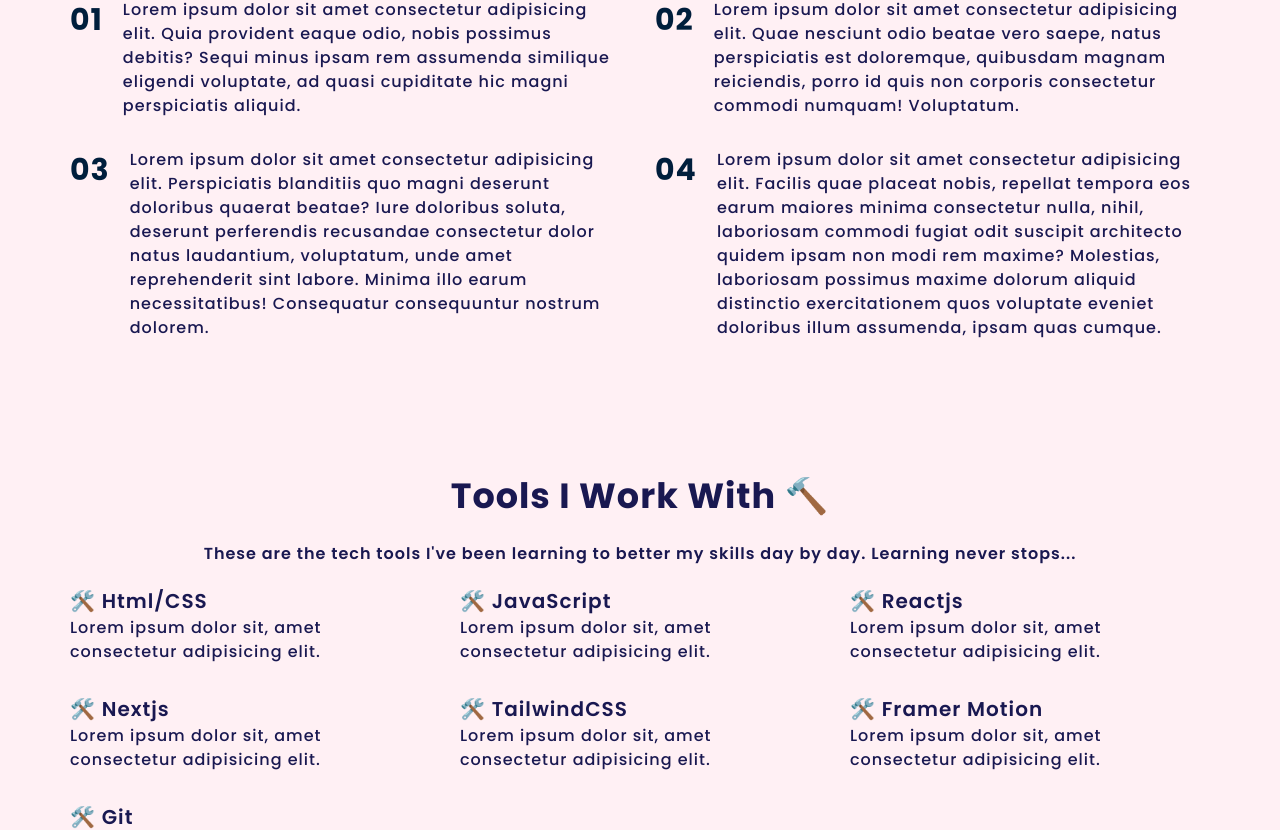
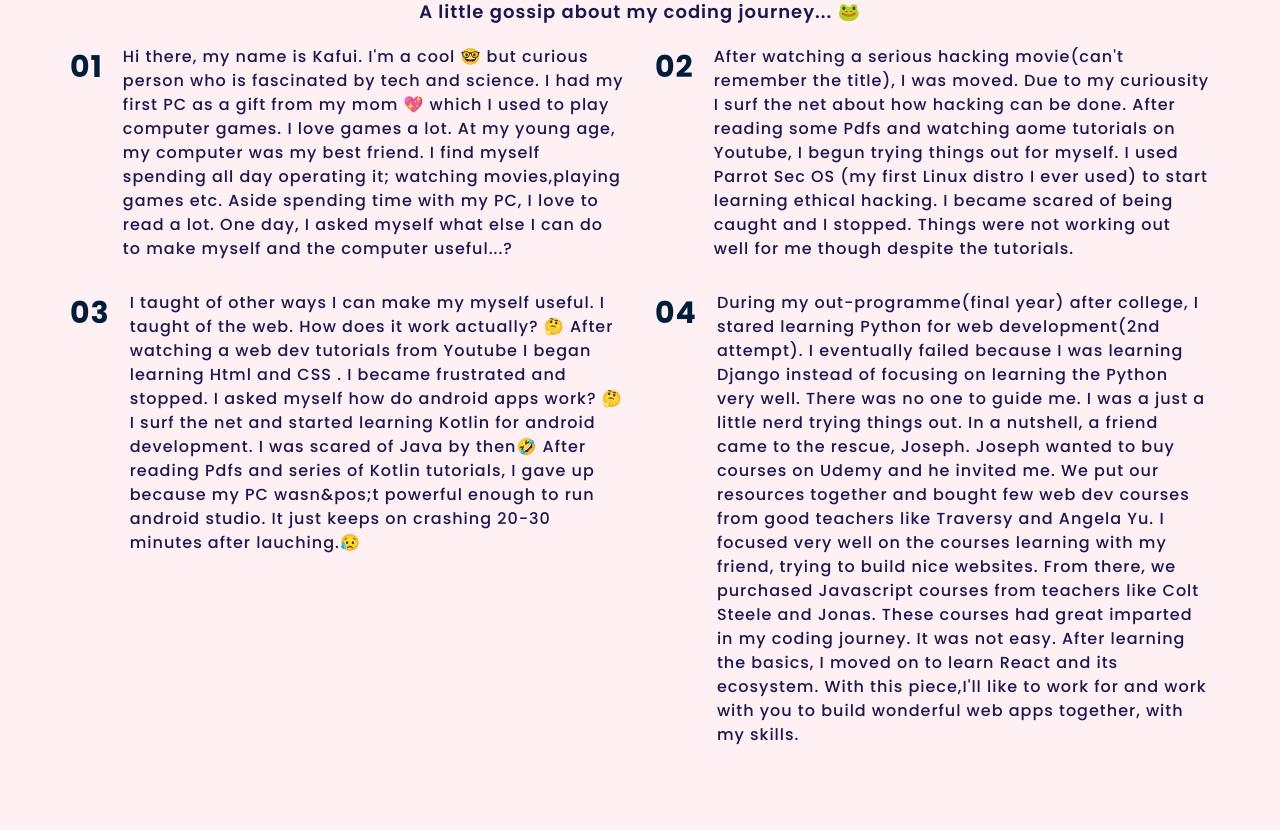
Before and after one commit to MorteyKafui/sir-kafui-portfolio, a Next.js app: page / in a window 1280 px wide. Shown: the part 780-1610 px from the top of the page. Built offline with nearby package versions, Linux system fonts and the light colour scheme; some icons are missing; a web font is replaced by a local one.

Commit message:
update about and skills section

```diff
--- a/components/About/About.jsx
+++ b/components/About/About.jsx
@@ -5,38 +5,60 @@ const About = () => {
     <section id='about' className={styles.about}>
       <div className='main-container'>
         <h2>Who Am I ? 🧐</h2>
+        <p className='description'>
+          A little gossip about my coding journey... 🐸
+        </p>
         <div className={styles.aboutMe}>
           <p className={styles.text}>
-            <span>01</span>
-            Lorem ipsum dolor sit amet consectetur adipisicing elit. Quia
-            provident eaque odio, nobis possimus debitis? Sequi minus ipsam rem
-            assumenda similique eligendi voluptate, ad quasi cupiditate hic
-            magni perspiciatis aliquid.
+            <span className={styles.num}>01</span>
+            Hi there, my name is Kafui. I&apos;m a cool 🤓 but curious person
+            who is fascinated by tech and science. I had my first PC as a gift
+            from my mom 💖 which I used to play computer games. I love games a
+            lot. At my young age, my computer was my best friend. I find myself
+            spending all day operating it; watching movies,playing games etc.
+            Aside spending time with my PC, I love to read a lot. One day, I
+            asked myself what else I can do to make myself and the computer
+            useful...?
           </p>
           <p className={styles.text}>
-            <span>02</span>
-            Lorem ipsum dolor sit amet consectetur adipisicing elit. Quae
-            nesciunt odio beatae vero saepe, natus perspiciatis est doloremque,
-            quibusdam magnam reiciendis, porro id quis non corporis consectetur
-            commodi numquam! Voluptatum.
+            <span className={styles.num}>02</span>
+            After watching a serious hacking movie(can&apos;t remember the
+            title), I was moved. Due to my curiousity I surf the net about how
+            hacking can be done. After reading some Pdfs and watching aome
+            tutorials on Youtube, I begun trying things out for myself. I used
+            Parrot Sec OS (my first Linux distro I ever used) to start learning
+            ethical hacking. I became scared of being caught and I stopped.
+            Things were not working out well for me though despite the
+            tutorials.
           </p>
           <p className={styles.text}>
-            <span>03</span>
-            Lorem ipsum dolor sit amet consectetur adipisicing elit.
-            Perspiciatis blanditiis quo magni deserunt doloribus quaerat beatae?
-            Iure doloribus soluta, deserunt perferendis recusandae consectetur
-            dolor natus laudantium, voluptatum, unde amet reprehenderit sint
-            labore. Minima illo earum necessitatibus! Consequatur consequuntur
-            nostrum dolorem.
+            <span className={styles.num}>03</span>I taught of other ways I can
+            make my myself useful. I taught of the web. How does it work
+            actually? 🤔 After watching a web dev tutorials from Youtube I began
+            learning Html and CSS . I became frustrated and stopped. I asked
+            myself how do android apps work? 🤔 I surf the net and started
+            learning Kotlin for android development. I was scared of Java by
+            then🤣 After reading Pdfs and series of Kotlin tutorials, I gave up
+            because my PC wasn&pos;t powerful enough to run android studio. It
+            just keeps on crashing 20-30 minutes after lauching.😥
           </p>
           <p className={styles.text}>
-            <span>04</span>
-            Lorem ipsum dolor sit amet consectetur adipisicing elit. Facilis
-            quae placeat nobis, repellat tempora eos earum maiores minima
-            consectetur nulla, nihil, laboriosam commodi fugiat odit suscipit
-            architecto quidem ipsam non modi rem maxime? Molestias, laboriosam
-            possimus maxime dolorum aliquid distinctio exercitationem quos
-            voluptate eveniet doloribus illum assumenda, ipsam quas cumque.
+            <span className={styles.num}>04</span>
+            During my out-programme(final year) after college, I stared learning
+            Python for web development(2nd attempt). I eventually failed because
+            I was learning Django instead of focusing on learning the Python
+            very well. There was no one to guide me. I was a just a little nerd
+            trying things out. In a nutshell, a friend came to the rescue,
+            Joseph. Joseph wanted to buy courses on Udemy and he invited me. We
+            put our resources together and bought few web dev courses from good
+            teachers like Traversy and Angela Yu. I focused very well on the
+            courses learning with my friend, trying to build nice websites. From
+            there, we purchased Javascript courses from teachers like Colt
+            Steele and Jonas. These courses had great imparted in my coding
+            journey. It was not easy. After learning the basics, I moved on to
+            learn React and its ecosystem. With this piece,I&apos;ll like to
+            work for and work with you to build wonderful web apps together,
+            with my skills.
           </p>
         </div>
       </div>
--- a/components/About/About.module.css
+++ b/components/About/About.module.css
@@ -9,7 +9,6 @@
   grid-template-columns: repeat(2, 1fr);
   gap: 3rem;
   justify-content: center;
-  align-items: center;
 }
 
 .text {
@@ -19,7 +18,7 @@
   gap: 2rem;
 }
 
-.text span {
+.text .num {
   font-size: 3rem;
   color: #001e3c;
   font-weight: 700;
--- a/components/Skills/Skills.jsx
+++ b/components/Skills/Skills.jsx
@@ -13,39 +13,60 @@ const Skills = () => {
           <div className='tool-1'>
             {/* icon */}
             <h3>🛠️ Html/CSS</h3>
-            <p>Lorem ipsum dolor sit, amet consectetur adipisicing elit.</p>
+            <p>
+              Cascading Style Sheets is a style sheet language used for
+              describing the presentation of a document written in a markup
+              language such as HTML.
+            </p>
           </div>
           <div className='tool-2'>
             {/* icon */}
             <h3>🛠️ JavaScript</h3>
-            <p>Lorem ipsum dolor sit, amet consectetur adipisicing elit.</p>
+            <p>
+              JavaScript, often abbreviated JS, is a programming language that
+              is one of the core technologies of the World Wide Web, alongside
+              HTML and CSS.
+            </p>
           </div>
           <div className='tool-3'>
             {/* icon */}
             <h3>🛠️ Reactjs</h3>
-            <p>Lorem ipsum dolor sit, amet consectetur adipisicing elit.</p>
+            <p>
+              React is a free and open-source front-end JavaScript library for
+              building user interfaces based on UI components.
+            </p>
           </div>
           <div className='tool-4'>
             {/* icon */}
             <h3>🛠️ Nextjs</h3>
-            <p>Lorem ipsum dolor sit, amet consectetur adipisicing elit.</p>
+            <p>
+              Next.js is an open-source web development framework built on top
+              of Node.js enabling React based web applications functionalities
+              such as server-side rendering and generating static websites.
+            </p>
           </div>
           <div className='tool-5'>
             {/* icon */}
             <h3>🛠️ TailwindCSS</h3>
-            <p>Lorem ipsum dolor sit, amet consectetur adipisicing elit.</p>
+            <p>
+              Tailwind CSS works by scanning all of your HTML files, JavaScript
+              components, and any other templates for class names, generating
+              the corresponding styles and then writing them to a static CSS
+              file.
+            </p>
           </div>
           <div className='tool-6'>
             {/* icon */}
             <h3>🛠️ Framer Motion</h3>
-            <p>Lorem ipsum dolor sit, amet consectetur adipisicing elit.</p>
+            <p>A production-ready motion library for React.</p>
           </div>
           <div className='tool-7'>
             {/* icon */}
             <h3>🛠️ Git</h3>
             <p>
-              Lorem ipsum dolor sit, amet consectetur adipisicing elit.
-              Consectetur, explicabo.
+              Git is a free and open source distributed version control system
+              designed to handle everything from small to very large projects
+              with speed and efficiency.
             </p>
           </div>
         </div>
```
